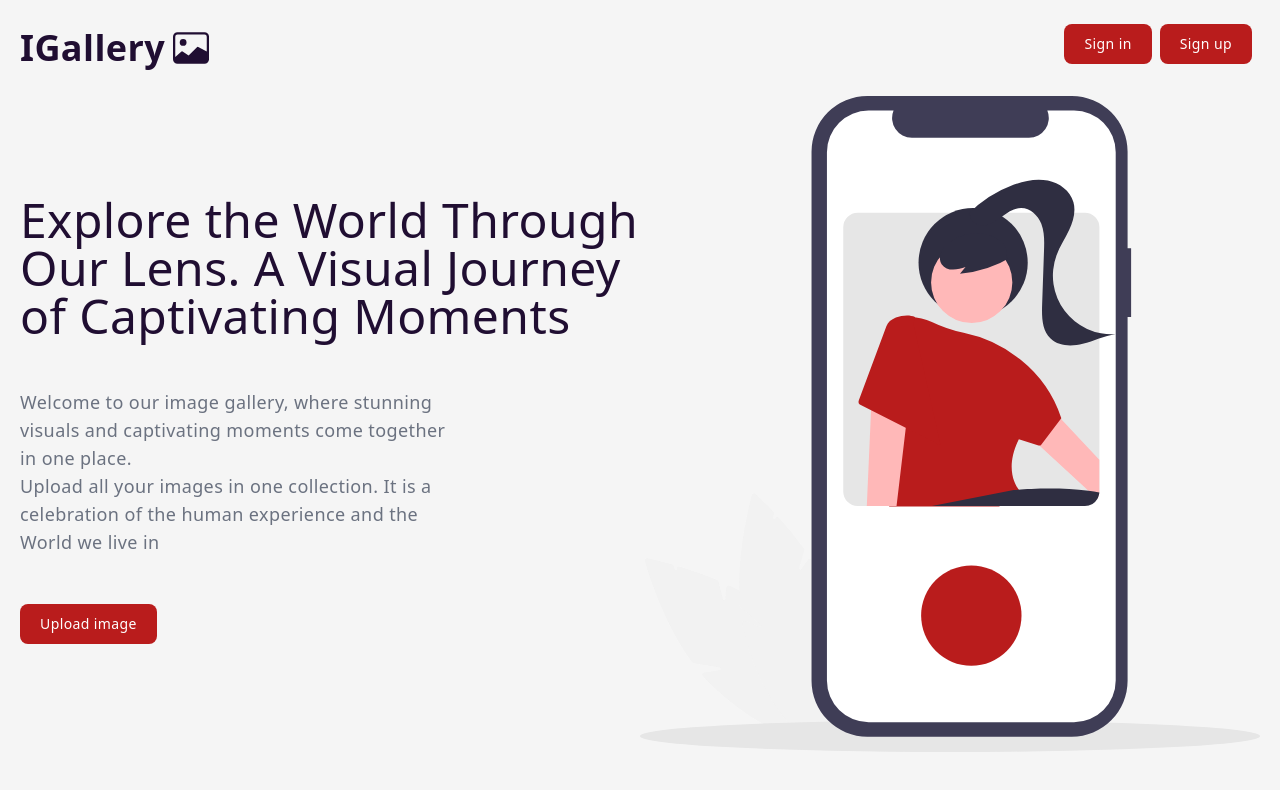
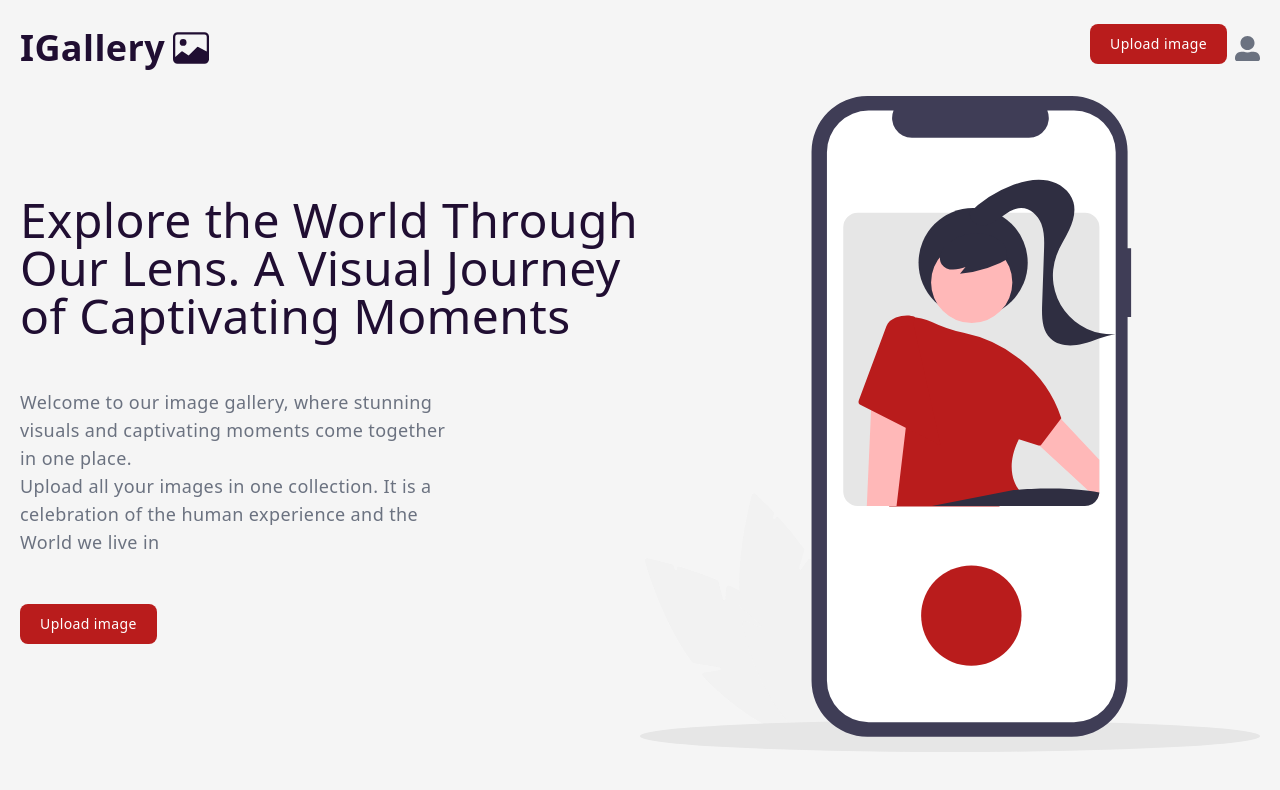
Before and after one commit to MainaMary/Firebase-CRUD-app, a React (Vite) app: page / in a window 1280 px wide. Shown: the top 790 px of the page. Built offline with nearby package versions, Linux system fonts and the light colour scheme.

Commit message:
change view based on the current logged in user

```diff
--- a/src/components/Navbar.tsx
+++ b/src/components/Navbar.tsx
@@ -15,7 +15,6 @@ const Navbar = () => {
   const [open, setOpen] = useState<boolean>(false)
   const navigate = useNavigate();
   const { openModal, handleModal, state } = useAuthContext();
-  console.log(state?.displayName, state?.accessToken, "state");
   const handleTooltip = () => {
     setUserToolTip((prev) => !prev);
   };
@@ -24,7 +23,9 @@ const Navbar = () => {
   }
   const handleLogout = async () =>{
     try{
-      await signOut(auth)
+     const user = await signOut(auth)
+     console.log(user,'logout')
+     navigate('/login')
     }
     catch(error:any){
      console.log(error?.message)
@@ -38,19 +39,19 @@ const Navbar = () => {
       </div>
 
       <div className={open ?  "fixed w-[60%] top-0 left-0": "hidden md:block"} >
-        {state?.accessToken ? (
+        {state ? (
           <div className="flex h-auto items-center">
             <div>
               <CustomButton onClick={handleModal} >Upload image</CustomButton>
             </div>
             <div>
-              <FaUserAlt onClick={handleTooltip} />
+              <FaUserAlt onClick={handleTooltip} size={25} />
               {userTooltip && (
-                <div className="shadow-md rounded-sm w-1/2 px-3 py-2">
+                <div className="absolute shadow-md rounded-sm w-full px-3 py-2">
                   <p>
                   {state?.displayName}
                   </p>
-                  <CustomButton onClick={handleLogout} className="border-solid border-2 hover:bg-[#200E32] hover:text-white focus:ring-4 focus:none border-[#200E32] bg-transparent text-[#200E32] ">Logout</CustomButton>
+                  <CustomButton onClick={handleLogout} >Logout</CustomButton>
                 </div>
               )}
             </div>
```
